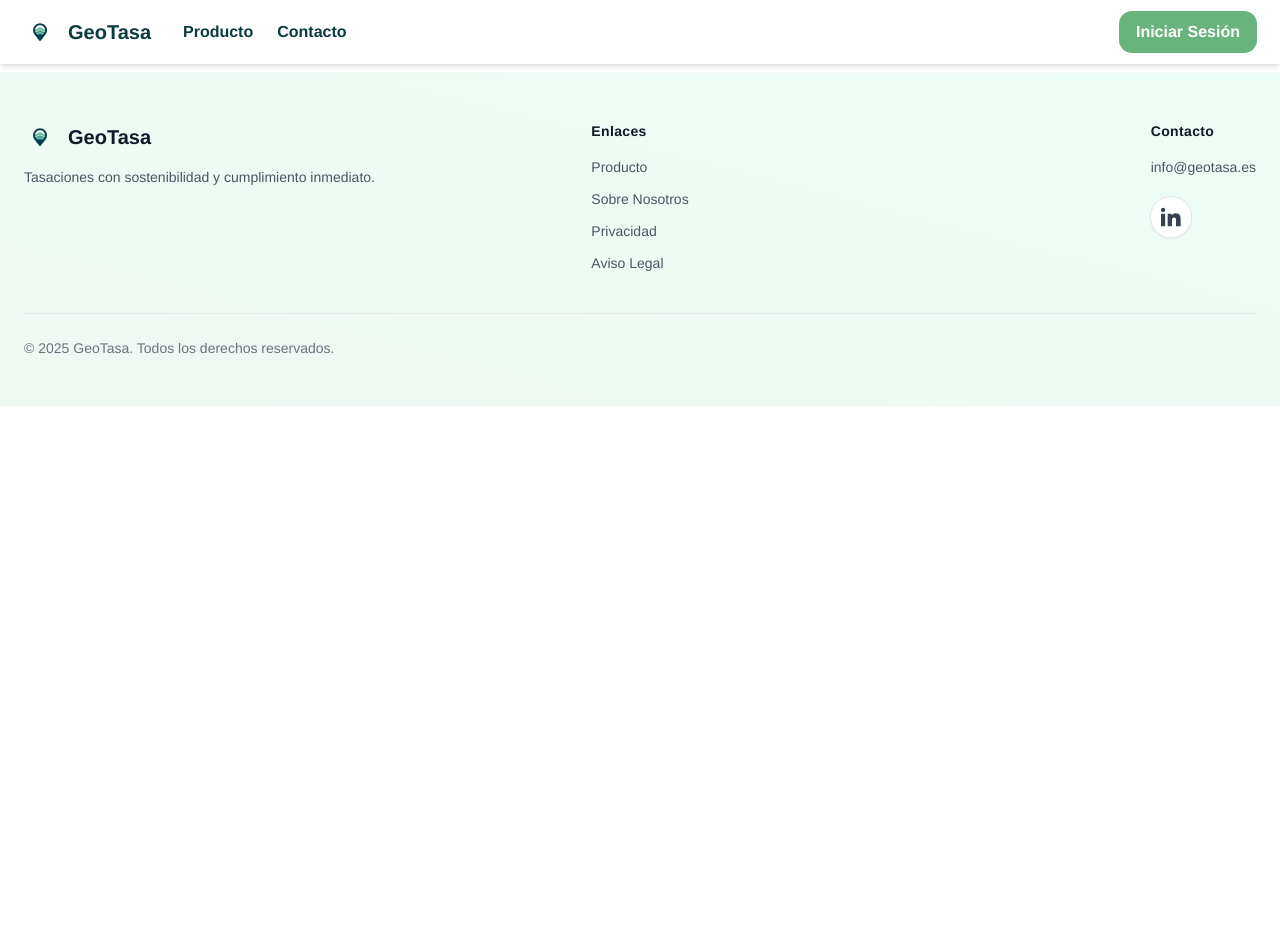
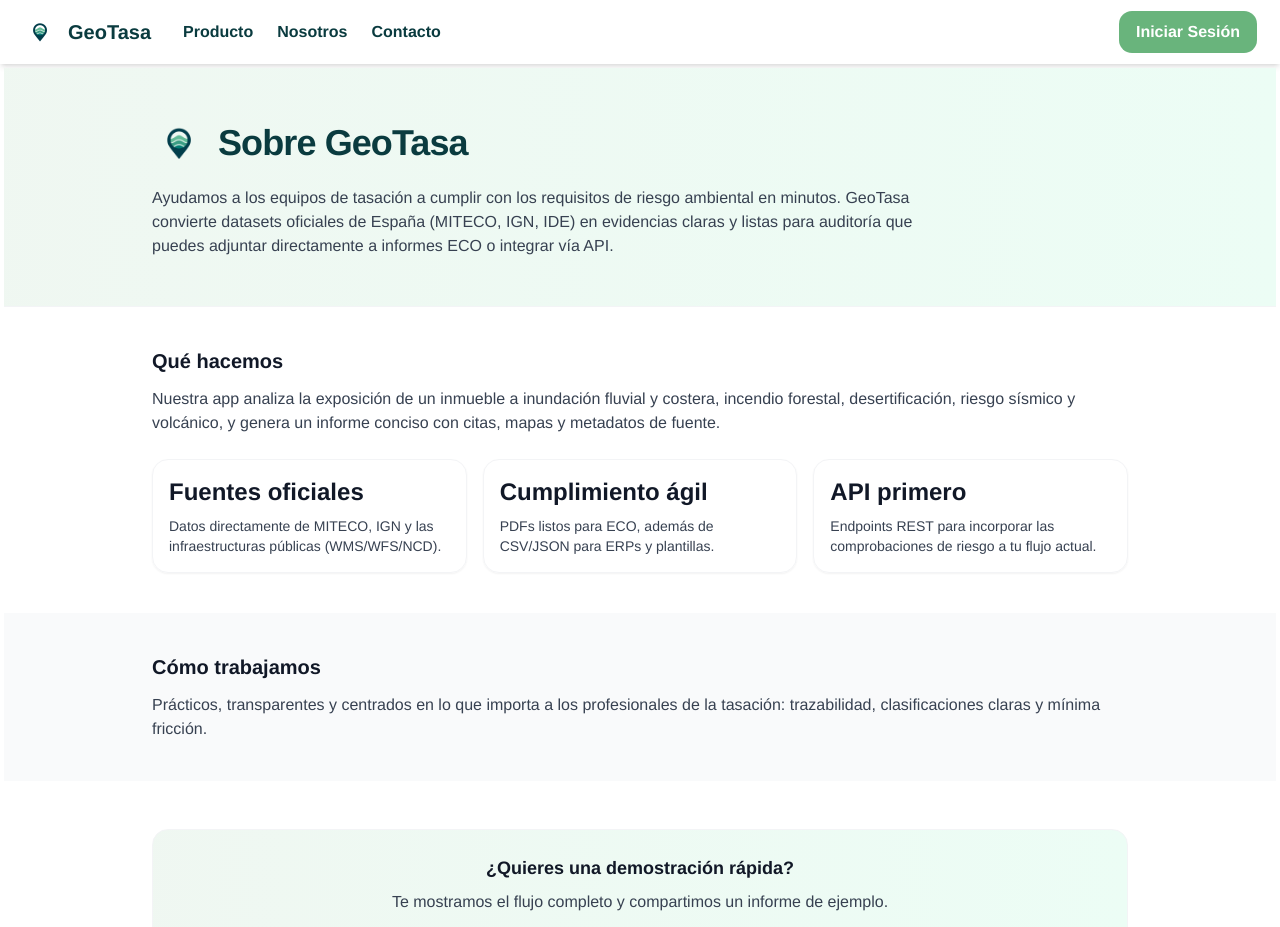
Before and after one commit to AlunAlun/geovalor-client, a React (Create React App) app: page /sobre-nosotros in a window 1280 px wide. Shown: the top 927 px of the page. Before the commit the page ends 800 px from the top, so only its background shows below. Built offline with nearby package versions, Linux system fonts and the light colour scheme; no server answers.

Commit message:
Simple About Us page

```diff
--- a/src/App.js
+++ b/src/App.js
@@ -13,6 +13,7 @@ import ContactPage from "./pages/ContactPage";
 import SampleReportPage from "./pages/SampleReportPage";
 import PrivacyPolicyPage from "./pages/PrivacyPolicyPage";
 import LegalNoticePage from "./pages/LegalNoticePage";
+import AboutUsPage from "./pages/AboutUsPage";
 import SessionCleanup from "./components/SessionCleanup";
 
 function App() {
@@ -32,6 +33,7 @@ function App() {
           <Route path="/descargar-ejemplo" element={<SampleReportPage />} />
           <Route path="/privacidad" element={<PrivacyPolicyPage />} />
           <Route path="/aviso-legal" element={<LegalNoticePage />} />
+          <Route path="/sobre-nosotros" element={<AboutUsPage />} />
           <Route
             path="/buscar"
             element={
--- a/src/components/navbar.js
+++ b/src/components/navbar.js
@@ -25,6 +25,9 @@ function Navbar() {
           <div className="hidden md:flex items-center space-x-6">
             <Link to="/producto" className="font-semibold text-brand-dark hover:text-brand-green">
               Producto
+            </Link>
+            <Link to="/sobre-nosotros" className="font-semibold text-brand-dark hover:text-brand-green">
+              Nosotros
             </Link>
             <Link to="/contacto" className="font-semibold text-brand-dark hover:text-brand-green">
               Contacto
--- /dev/null
+++ b/src/pages/AboutUsPage.js
@@ -0,0 +1,89 @@
+// src/pages/AboutUs.jsx
+import React from "react";
+import { Link } from "react-router-dom";
+import logo from "../img/geovalor_logo_256.png";
+
+export default function AboutUsPage() {
+  return (
+    <main className="bg-white">
+      {/* Hero */}
+      <section className="border-b border-gray-100 bg-gradient-to-r from-[#65B37A]/10 to-emerald-50">
+        <div className="mx-auto max-w-5xl px-6 py-12">
+          <div className="flex items-center gap-3 text-3xl sm:text-4xl font-bold tracking-tight text-gray-900">
+            <img src={logo} alt="GeoTasa" className="h-[1.5em] object-contain" />
+            <h1 className="text-[1em] leading-none m-0 p-0">Sobre GeoTasa</h1>
+          </div>
+          <p className="mt-4 max-w-3xl text-gray-700">
+            Ayudamos a los equipos de tasación a cumplir con los requisitos de riesgo ambiental en minutos.
+            GeoTasa convierte datasets oficiales de España (MITECO, IGN, IDE) en evidencias claras y listas
+            para auditoría que puedes adjuntar directamente a informes ECO o integrar vía API.
+          </p>
+        </div>
+      </section>
+
+      {/* Qué hacemos */}
+      <section>
+        <div className="mx-auto max-w-5xl px-6 py-10">
+          <h2 className="text-xl font-semibold text-gray-900">Qué hacemos</h2>
+          <p className="mt-2 text-gray-700">
+            Nuestra app analiza la exposición de un inmueble a inundación fluvial y costera, incendio forestal,
+            desertificación, riesgo sísmico y volcánico, y genera un informe conciso con citas, mapas y metadatos
+            de fuente.
+          </p>
+
+          <div className="mt-6 grid gap-4 sm:grid-cols-3">
+            <div className="rounded-2xl border border-gray-100 p-4 shadow-sm">
+              <h3 className="font-semibold text-gray-900">Fuentes oficiales</h3>
+              <p className="mt-1 text-sm text-gray-700">
+                Datos directamente de MITECO, IGN y las infraestructuras públicas (WMS/WFS/NCD).
+              </p>
+            </div>
+            <div className="rounded-2xl border border-gray-100 p-4 shadow-sm">
+              <h3 className="font-semibold text-gray-900">Cumplimiento ágil</h3>
+              <p className="mt-1 text-sm text-gray-700">
+                PDFs listos para ECO, además de CSV/JSON para ERPs y plantillas.
+              </p>
+            </div>
+            <div className="rounded-2xl border border-gray-100 p-4 shadow-sm">
+              <h3 className="font-semibold text-gray-900">API primero</h3>
+              <p className="mt-1 text-sm text-gray-700">
+                Endpoints REST para incorporar las comprobaciones de riesgo a tu flujo actual.
+              </p>
+            </div>
+          </div>
+        </div>
+      </section>
+
+      {/* Cómo trabajamos */}
+      <section className="bg-gray-50">
+        <div className="mx-auto max-w-5xl px-6 py-10">
+          <h2 className="text-xl font-semibold text-gray-900">Cómo trabajamos</h2>
+          <p className="mt-2 text-gray-700">
+            Prácticos, transparentes y centrados en lo que importa a los profesionales de la tasación:
+            trazabilidad, clasificaciones claras y mínima fricción.
+          </p>
+        </div>
+      </section>
+
+      {/* CTA */}
+      <section>
+        <div className="mx-auto max-w-5xl px-6 py-12">
+          <div className="rounded-2xl border border-gray-100 bg-gradient-to-r from-[#65B37A]/10 to-emerald-50 p-6 text-center">
+            <h3 className="text-lg font-semibold text-gray-900">¿Quieres una demostración rápida?</h3>
+            <p className="mt-1 text-gray-700">
+              Te mostramos el flujo completo y compartimos un informe de ejemplo.
+            </p>
+            <div className="mt-4 flex justify-center gap-3">
+              <Link to="/descargar-ejemplo" className="rounded-xl bg-brand-green px-5 py-3 text-white font-semibold hover:bg-brand-dark">
+                Descargar ejemplo
+              </Link>
+              <Link to="/contacto" className="rounded-xl px-5 py-3 font-semibold ring-1 ring-brand-green text-brand-green hover:bg-brand-green hover:text-white">
+                Habla con el equipo
+              </Link>
+            </div>
+          </div>
+        </div>
+      </section>
+    </main>
+  );
+}
```
